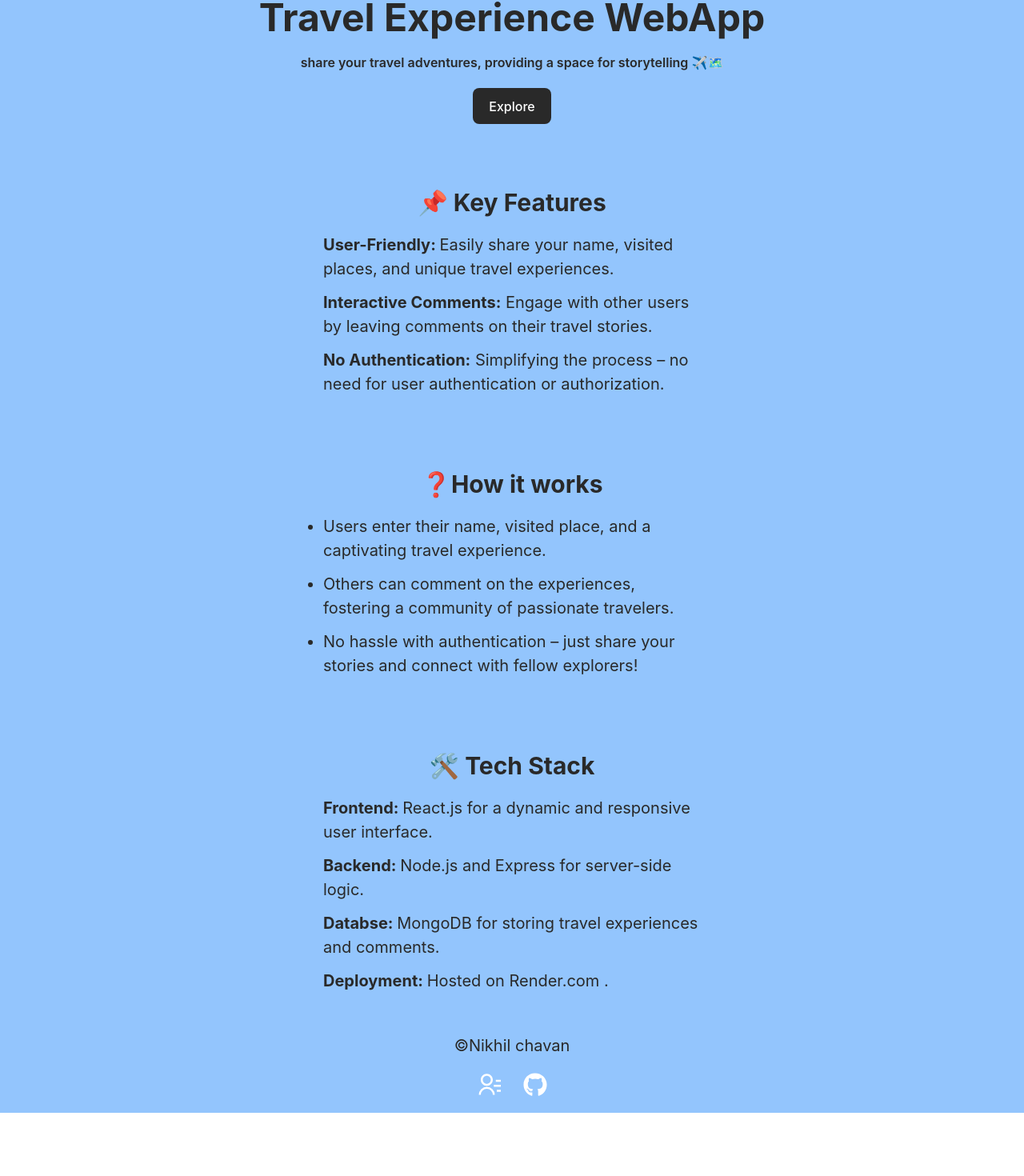
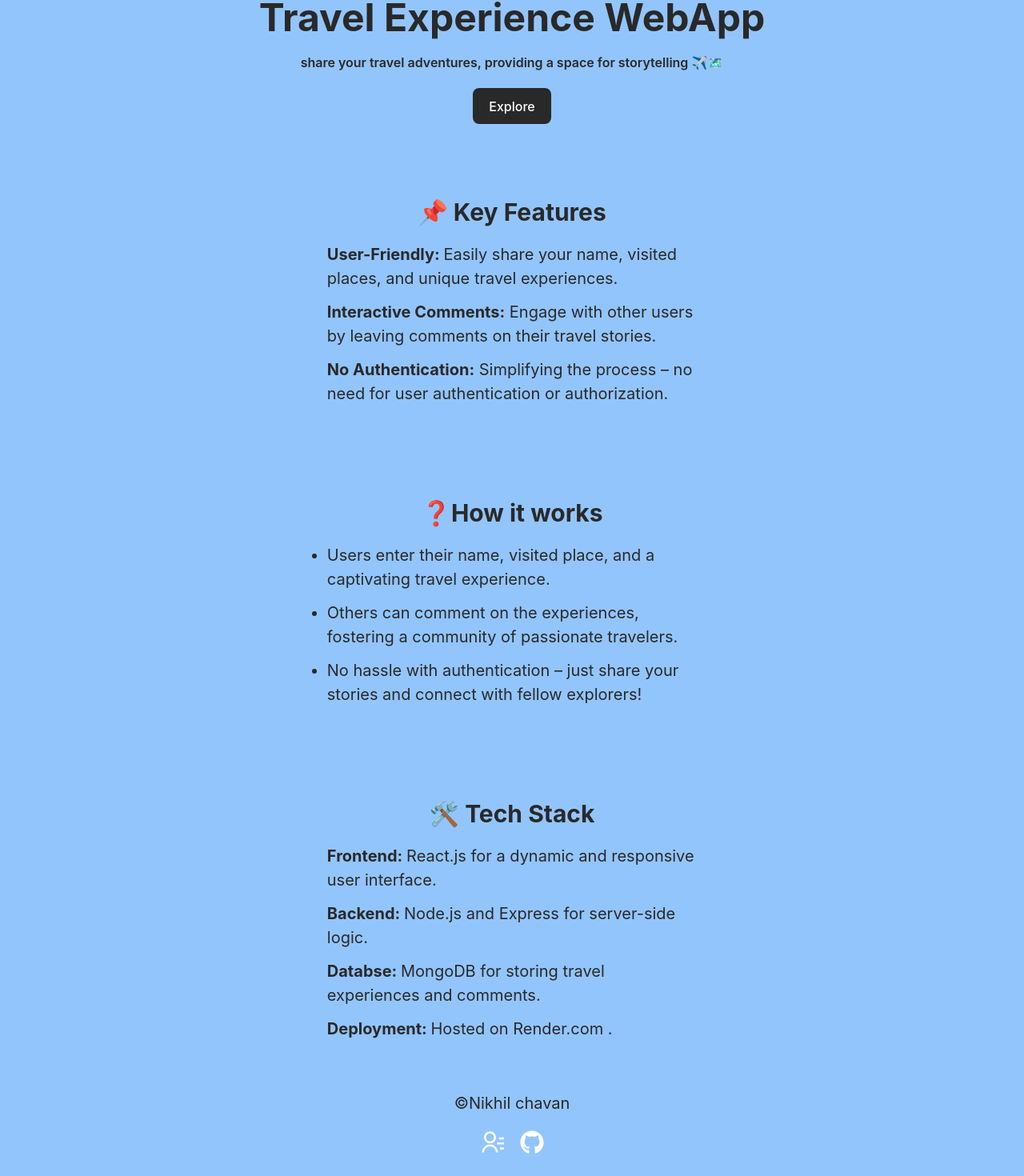
Before and after one commit to nikhil3113/Experavel, a React (Vite) app in the folder client/: page / in a window 1280 px wide. Shown: the part 149-1619 px from the top of the page at 80% size. Before the commit the page ends 1540 px from the top, so only its background shows below. Built offline with nearby package versions, Linux system fonts and the light colour scheme.

Commit message:
landing page

```diff
--- a/client/src/components/Header.jsx
+++ b/client/src/components/Header.jsx
@@ -13,7 +13,7 @@ const Header = ({logo}) => {
   return (
     <>
         <div className="xl:flex md:flex justify-around items-center ">
-            <Link to={'/home'}>
+            <Link to={'/'}>
             <div className="flex relative xl:right-24">
               <img
                 src={logo}
--- a/client/src/pages/Landing.jsx
+++ b/client/src/pages/Landing.jsx
@@ -12,7 +12,7 @@ const Landing = () => {
   return (
     <>
       <div className={`${darkMode && "dark"}`}>
-        <div className="min-h-screen bg-blue-300 dark:bg-[#292929] dark:text-white text-[#292929] ">
+        <div className="min-h-screen bg-blue-300 dark:bg-black dark:text-white text-[#292929] ">
           <Header logo={logo} />
 
           <div className="flex flex-col  justify-center items-center  my-10 xl:mt-0 md:mt-0 px-5 xl:p-0 md:p-0">
@@ -30,7 +30,7 @@ const Landing = () => {
             </Link>
           </div>
 
-          <div className="flex flex-col mt-20  justify-center items-center">
+          <div className="flex flex-col mt-20  justify-center items-center dark:bg-[#292929] py-3 shadow-lg rounded-lg mx-3 bg-blue-200 xl:dark:bg-transparent md:dark:bg-transparent xl:bg-transparent md:bg-transparent xl:shadow-none md:shadow-none">
             <p className="text-3xl mb-5 font-bold">📌 Key Features</p>
             <ul className="px-5 xl:w-2/5 text-[20px]">
               <li className="mb-2">
@@ -51,7 +51,7 @@ const Landing = () => {
             </ul>
           </div>
 
-          <div className="flex flex-col mt-20 justify-center items-center">
+          <div className="flex flex-col mt-20 justify-center items-center dark:bg-[#292929] py-3 shadow-lg rounded-lg mx-3 bg-blue-200 xl:dark:bg-transparent md:dark:bg-transparent xl:bg-transparent md:bg-transparent xl:shadow-none md:shadow-none">
             <p className="text-3xl mb-5 font-bold">❓How it works</p>
             <ol className="px-5 xl:w-2/5 list-disc  text-[20px]">
               <li className="mb-3">
@@ -69,7 +69,7 @@ const Landing = () => {
             </ol>
           </div>
 
-          <div className="flex flex-col mt-20  justify-center items-center">
+          <div className="flex flex-col mt-20  justify-center items-center bg-blue-200 dark:bg-[#292929] py-3 shadow-lg rounded-lg mx-3 xl:dark:bg-transparent md:dark:bg-transparent xl:bg-transparent md:bg-transparent xl:shadow-none md:shadow-none">
             <p className="text-3xl mb-5 font-bold">🛠️ Tech Stack</p>
             <ul className="px-5 xl:w-2/5 text-[20px]">
               <li className="mb-2">
@@ -89,17 +89,18 @@ const Landing = () => {
                 on Render.com .
               </li>
             </ul>
+            </div>
 
-            <footer className="mt-10 text-xl mb-5 flex flex-col">
+            <footer className="mt-10 text-xl flex flex-col justify-center items-center">
               <div>&#169;Nikhil chavan</div>
 
-              <div className="flex justify-evenly items-center mt-5 ">
+              <div className="flex justify-evenly items-center mt-5 mb-10 ">
                 <a
                   href="https://nikhilchavan.tk/"
                   target="_blank"
                   rel="noreferrer"
                 >
-                  <RiContactsLine className="text-3xl text-white cursor-pointer" />
+                  <RiContactsLine className="text-3xl text-white cursor-pointer mr-5" />
                 </a>
                 <a
                   href="https://github.com/nikhil3113"
@@ -110,7 +111,6 @@ const Landing = () => {
                 </a>
               </div>
             </footer>
-          </div>
         </div>
       </div>
     </>
```
